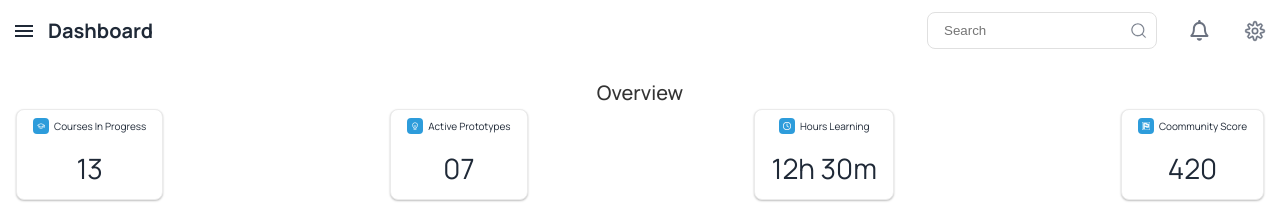
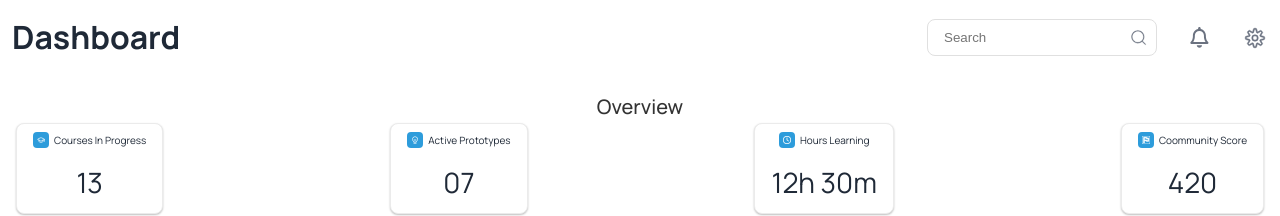
Before and after one commit to lurldgbodex/learning_platform, a React (Vite) app in the folder client/: page /dashboard in a window 1280 px wide. Shown: the top 216 px of the page. Built offline with nearby package versions, Linux system fonts and the light colour scheme; no server answers; sample sign-in values are in the browser's storage.

Commit message:
fix: optimize for desktop view

```diff
--- a/client/src/components/TopHeader/TopHeader.module.css
+++ b/client/src/components/TopHeader/TopHeader.module.css
@@ -40,6 +40,9 @@
   .topHeader {
     box-shadow: none;
   }
+  .topHeader h1 {
+    font-size: 32px;
+  }
   .disable {
     display: flex;
   }
@@ -72,4 +75,8 @@
   .icons {
     gap: 2rem;
   }
+
+  .menuIcon {
+    display: none;
+  }
 }
```
